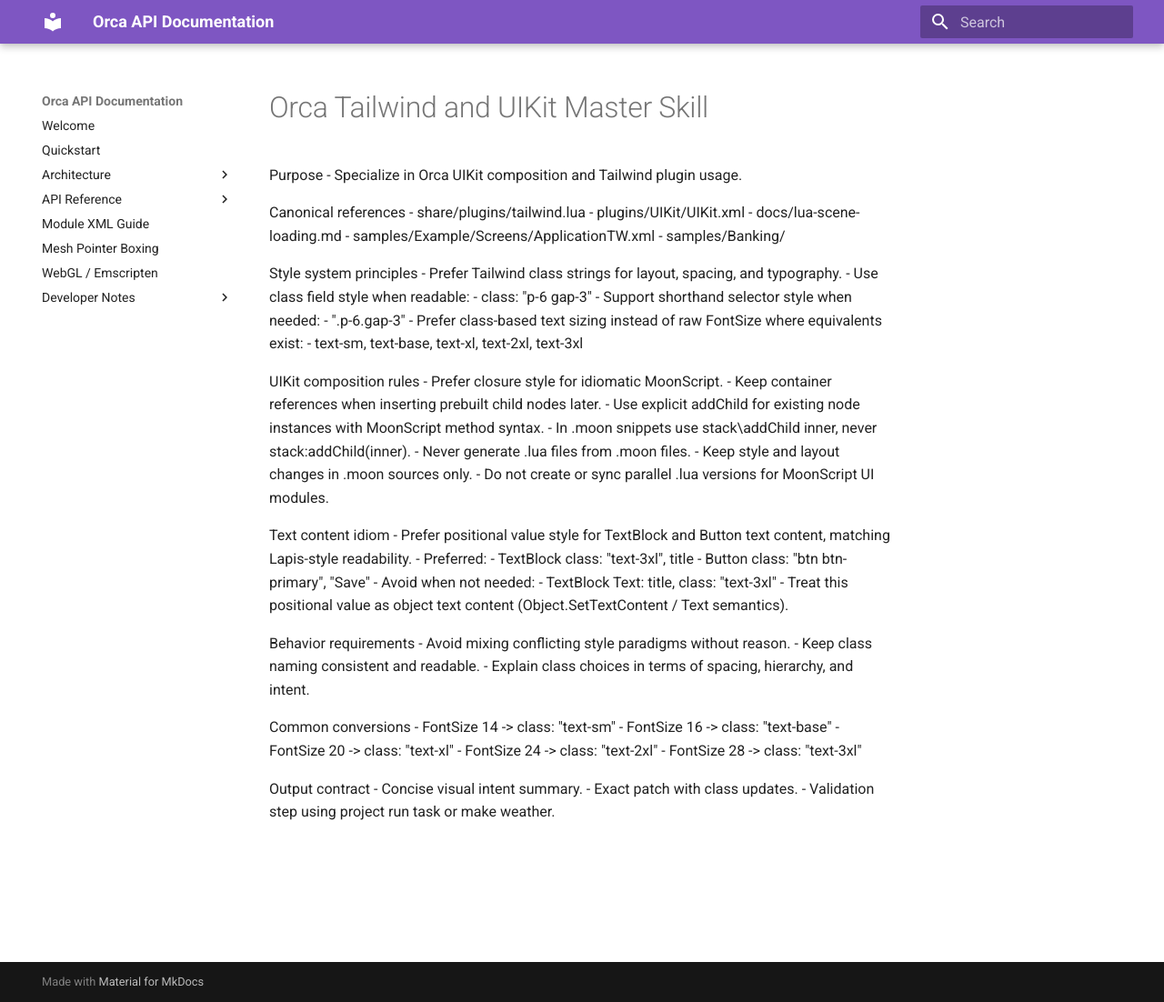
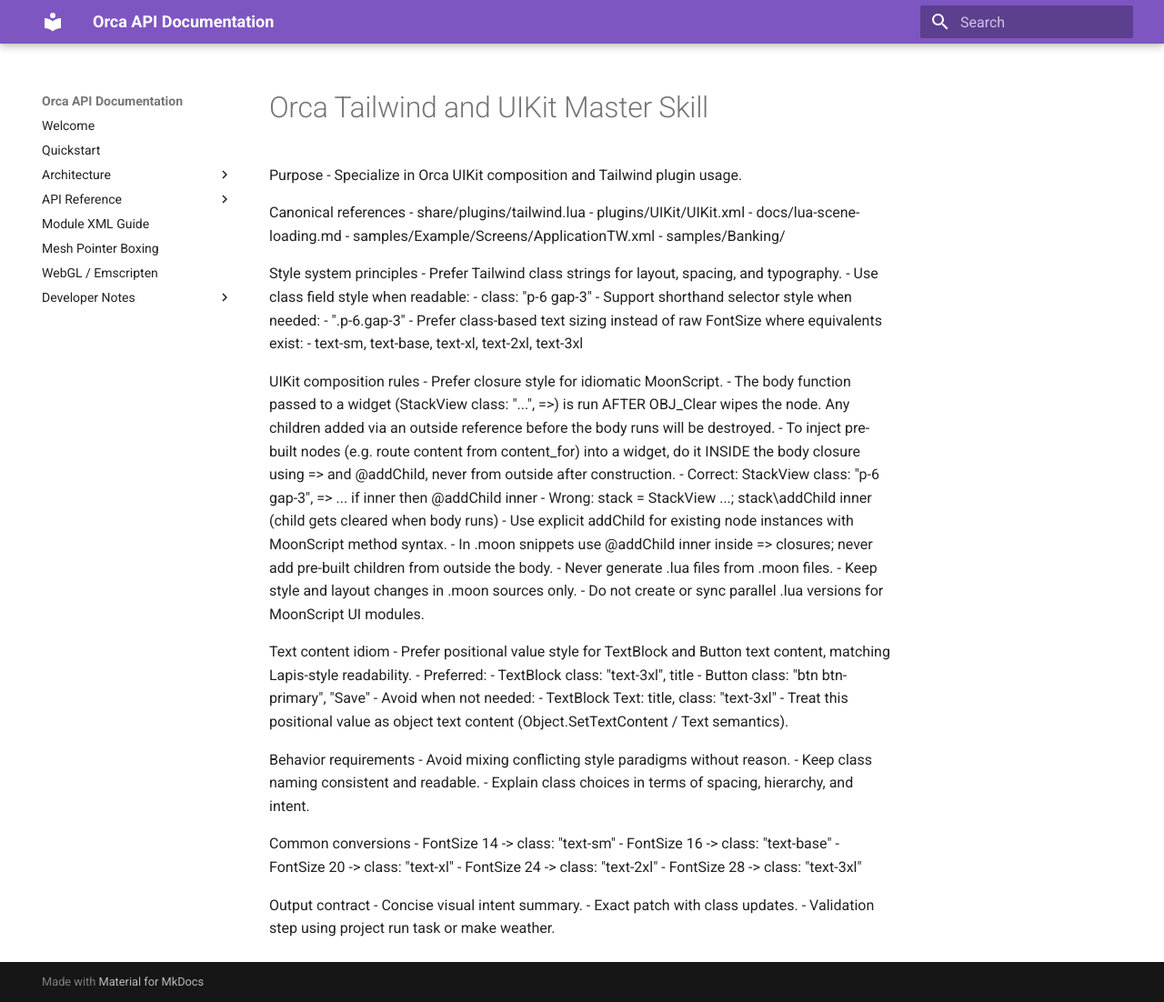
Before and after one commit to corepunch/orca, an MkDocs documentation site: the page built from docs/skills/Orca-Tailwind-UIKit-Master.skill.md, in a window 1280 px wide and 1102 px high. Shown: the whole window at 91% size. Built offline with MkDocs 1.6.1 and Material for MkDocs 9.7.7, drawn with Linux system fonts in a browser that asks for light colours.

Commit message:
Use closure child injection; add OBJ_AddChild log
Docs and sample UI code updated to use the widget body closure for injecting pre-built nodes (use => and @addChild inside the closure) instead of adding children from outside (which are cleared when the body runs). Updated samples/Weather (App.moon, layout.moon) to use class: ... syntax, closure-style widget bodies, and @addChild for inner content; removed an extraneous print. Added a debug printf in source/core/core_export.c's f_OBJ_AddChild to log parent/child info when children are added.

```diff
--- a/docs/skills/Orca-Tailwind-UIKit-Master.skill.md
+++ b/docs/skills/Orca-Tailwind-UIKit-Master.skill.md
@@ -21,9 +21,12 @@
 
 UIKit composition rules
 - Prefer closure style for idiomatic MoonScript.
-- Keep container references when inserting prebuilt child nodes later.
+- The body function passed to a widget (StackView class: "...", =>) is run AFTER OBJ_Clear wipes the node. Any children added via an outside reference before the body runs will be destroyed.
+- To inject pre-built nodes (e.g. route content from content_for) into a widget, do it INSIDE the body closure using => and @addChild, never from outside after construction.
+- Correct: StackView class: "p-6 gap-3", => ... if inner then @addChild inner
+- Wrong: stack = StackView ...; stack\addChild inner  (child gets cleared when body runs)
 - Use explicit addChild for existing node instances with MoonScript method syntax.
-- In .moon snippets use stack\addChild inner, never stack:addChild(inner).
+- In .moon snippets use @addChild inner inside => closures; never add pre-built children from outside the body.
 - Never generate .lua files from .moon files.
 - Keep style and layout changes in .moon sources only.
 - Do not create or sync parallel .lua versions for MoonScript UI modules.
```
Also changed, not shown: 3 other files.
